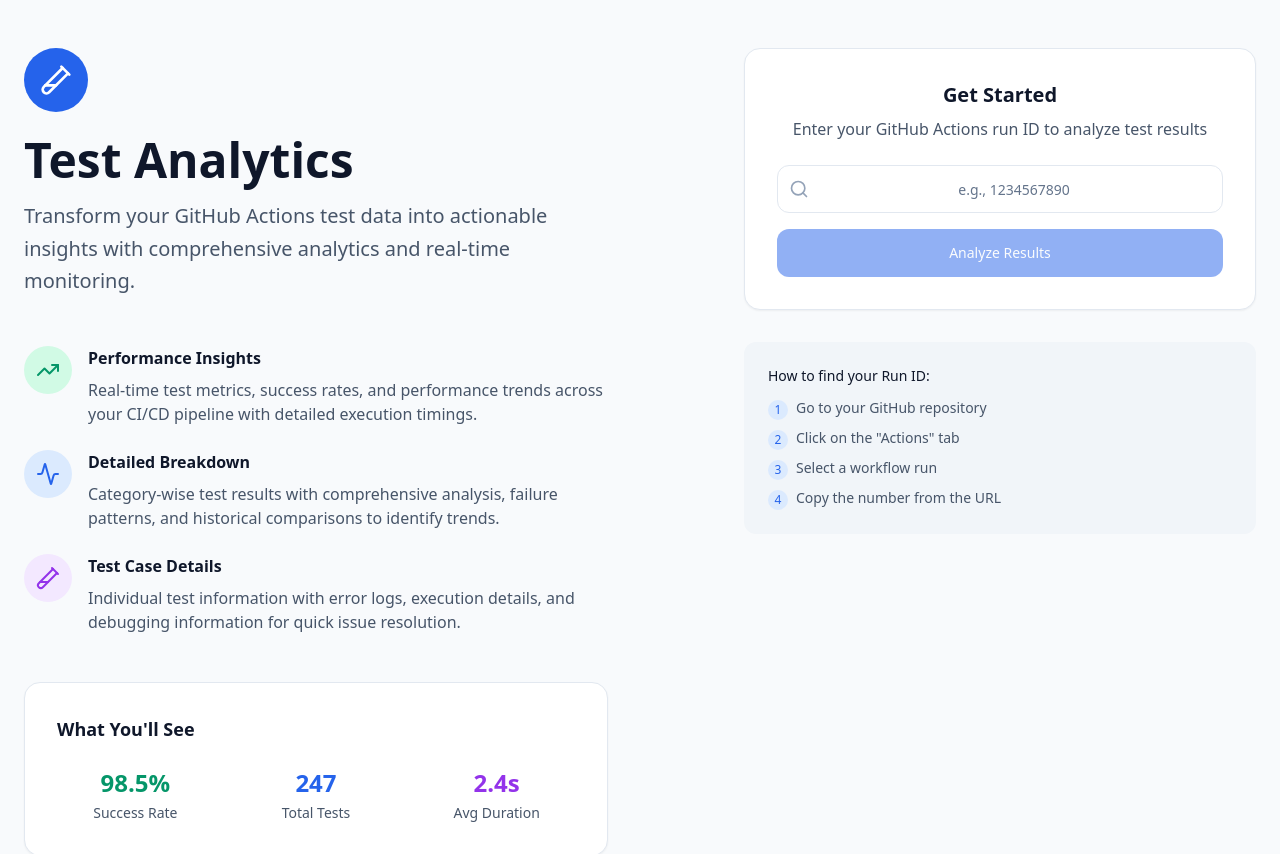
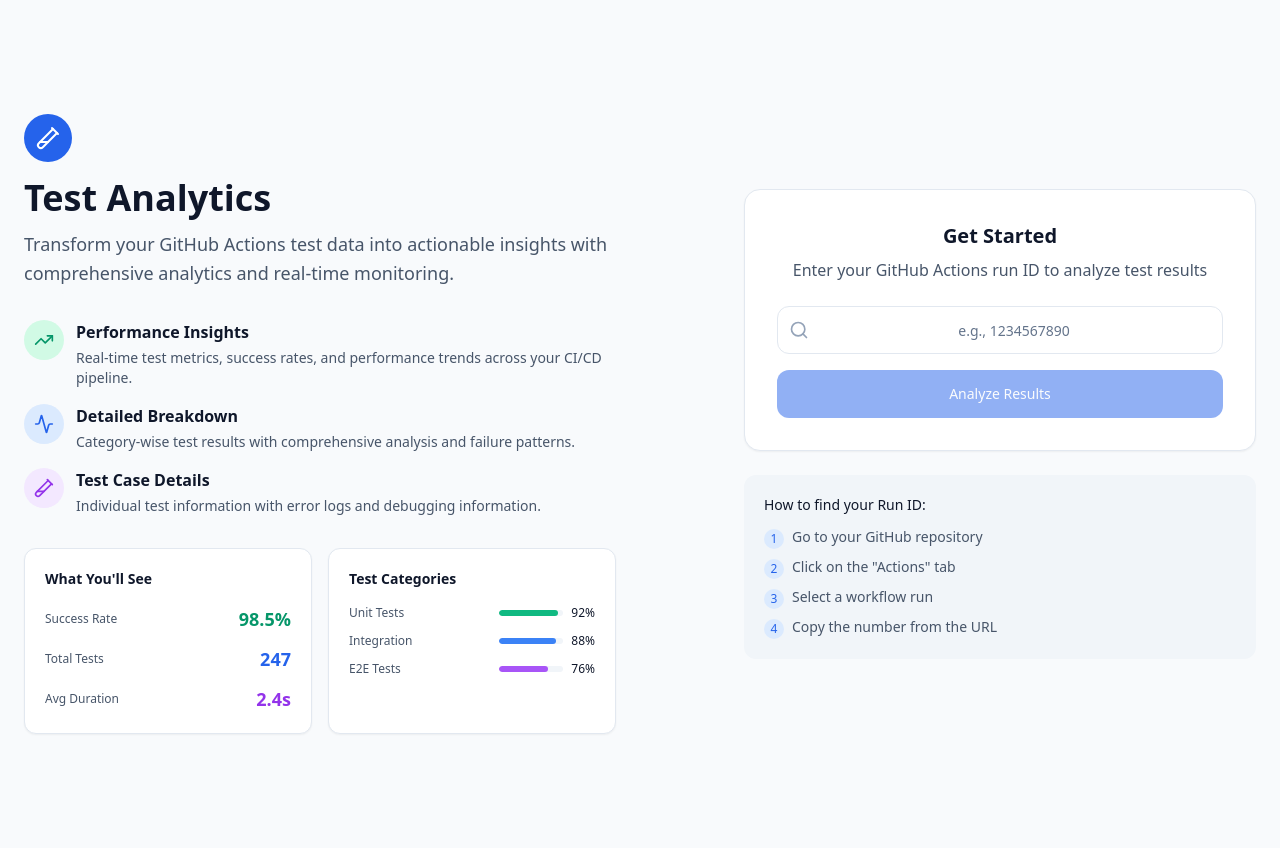
Before and after one commit to Rrrajat/test-case-dashboard-view, a React (Vite) app: page / in a window 1280 px wide. Shown: the top 854 px of the page. Built offline with nearby package versions, Linux system fonts and the light colour scheme.

Commit message:
Refactor landing page layout
Adjust the layout of the landing page to eliminate scrolling and improve the visual presentation of the content. Vertically center the content in the right column.

```diff
--- a/src/pages/Index.tsx
+++ b/src/pages/Index.tsx
@@ -43,107 +43,110 @@ const Index = () => {
   // Landing page with run ID input
   return (
     <div className="min-h-screen bg-slate-50">
-      <div className="w-full max-w-7xl mx-auto px-6 py-12">
-        <div className="grid grid-cols-1 lg:grid-cols-2 gap-16 items-start">
+      <div className="w-full max-w-7xl mx-auto px-6 py-6">
+        <div className="grid grid-cols-1 lg:grid-cols-2 gap-12 items-center min-h-screen">
 
           {/* Left Column - Features & Preview */}
-          <div className="space-y-12">
+          <div className="space-y-8">
             {/* Header */}
             <div className="text-center lg:text-left">
-              <div className="flex justify-center lg:justify-start mb-6">
-                <div className="w-16 h-16 bg-blue-600 rounded-full flex items-center justify-center">
-                  <TestTube2 className="w-8 h-8 text-white" />
+              <div className="flex justify-center lg:justify-start mb-4">
+                <div className="w-12 h-12 bg-blue-600 rounded-full flex items-center justify-center">
+                  <TestTube2 className="w-6 h-6 text-white" />
                 </div>
               </div>
-              <h1 className="text-5xl font-bold text-slate-900 mb-4">
+              <h1 className="text-4xl font-bold text-slate-900 mb-3">
                 Test Analytics
               </h1>
-              <p className="text-xl text-slate-600 leading-relaxed">
+              <p className="text-lg text-slate-600 leading-relaxed">
                 Transform your GitHub Actions test data into actionable insights with comprehensive analytics and real-time monitoring.
               </p>
             </div>
 
             {/* Features Grid */}
-            <div className="grid grid-cols-1 gap-6">
-              <div className="flex items-start gap-4">
-                <div className="w-12 h-12 bg-emerald-100 rounded-full flex items-center justify-center flex-shrink-0">
-                  <TrendingUp className="w-6 h-6 text-emerald-600" />
+            <div className="grid grid-cols-1 gap-4">
+              <div className="flex items-start gap-3">
+                <div className="w-10 h-10 bg-emerald-100 rounded-full flex items-center justify-center flex-shrink-0">
+                  <TrendingUp className="w-5 h-5 text-emerald-600" />
                 </div>
                 <div>
-                  <h3 className="font-semibold text-slate-900 mb-2">Performance Insights</h3>
-                  <p className="text-slate-600">Real-time test metrics, success rates, and performance trends across your CI/CD pipeline with detailed execution timings.</p>
+                  <h3 className="font-semibold text-slate-900 mb-1">Performance Insights</h3>
+                  <p className="text-sm text-slate-600">Real-time test metrics, success rates, and performance trends across your CI/CD pipeline.</p>
                 </div>
               </div>
 
-              <div className="flex items-start gap-4">
-                <div className="w-12 h-12 bg-blue-100 rounded-full flex items-center justify-center flex-shrink-0">
-                  <Activity className="w-6 h-6 text-blue-600" />
+              <div className="flex items-start gap-3">
+                <div className="w-10 h-10 bg-blue-100 rounded-full flex items-center justify-center flex-shrink-0">
+                  <Activity className="w-5 h-5 text-blue-600" />
                 </div>
                 <div>
-                  <h3 className="font-semibold text-slate-900 mb-2">Detailed Breakdown</h3>
-                  <p className="text-slate-600">Category-wise test results with comprehensive analysis, failure patterns, and historical comparisons to identify trends.</p>
+                  <h3 className="font-semibold text-slate-900 mb-1">Detailed Breakdown</h3>
+                  <p className="text-sm text-slate-600">Category-wise test results with comprehensive analysis and failure patterns.</p>
                 </div>
               </div>
 
-              <div className="flex items-start gap-4">
-                <div className="w-12 h-12 bg-purple-100 rounded-full flex items-center justify-center flex-shrink-0">
-                  <TestTube2 className="w-6 h-6 text-purple-600" />
+              <div className="flex items-start gap-3">
+                <div className="w-10 h-10 bg-purple-100 rounded-full flex items-center justify-center flex-shrink-0">
+                  <TestTube2 className="w-5 h-5 text-purple-600" />
                 </div>
                 <div>
-                  <h3 className="font-semibold text-slate-900 mb-2">Test Case Details</h3>
-                  <p className="text-slate-600">Individual test information with error logs, execution details, and debugging information for quick issue resolution.</p>
+                  <h3 className="font-semibold text-slate-900 mb-1">Test Case Details</h3>
+                  <p className="text-sm text-slate-600">Individual test information with error logs and debugging information.</p>
                 </div>
               </div>
             </div>
 
+            {/* Preview Cards */}
+            <div className="grid grid-cols-1 md:grid-cols-2 gap-4">
               {/* Stats Preview */}
-            <div className="bg-white rounded-2xl border border-slate-200 p-8 shadow-sm">
-              <h3 className="text-lg font-semibold text-slate-900 mb-6">What You'll See</h3>
-              <div className="grid grid-cols-3 gap-6">
-                <div className="text-center">
-                  <div className="text-2xl font-bold text-emerald-600 mb-1">98.5%</div>
-                  <div className="text-sm text-slate-600">Success Rate</div>
+              <div className="bg-white rounded-xl border border-slate-200 p-5 shadow-sm">
+                <h3 className="text-sm font-semibold text-slate-900 mb-4">What You'll See</h3>
+                <div className="space-y-3">
+                  <div className="flex items-center justify-between">
+                    <span className="text-xs text-slate-600">Success Rate</span>
+                    <span className="text-lg font-bold text-emerald-600">98.5%</span>
                   </div>
-                <div className="text-center">
-                  <div className="text-2xl font-bold text-blue-600 mb-1">247</div>
-                  <div className="text-sm text-slate-600">Total Tests</div>
+                  <div className="flex items-center justify-between">
+                    <span className="text-xs text-slate-600">Total Tests</span>
+                    <span className="text-lg font-bold text-blue-600">247</span>
                   </div>
-                <div className="text-center">
-                  <div className="text-2xl font-bold text-purple-600 mb-1">2.4s</div>
-                  <div className="text-sm text-slate-600">Avg Duration</div>
+                  <div className="flex items-center justify-between">
+                    <span className="text-xs text-slate-600">Avg Duration</span>
+                    <span className="text-lg font-bold text-purple-600">2.4s</span>
                   </div>
                 </div>
               </div>
 
               {/* Visual Indicators */}
-            <div className="bg-white rounded-2xl border border-slate-200 p-6 shadow-sm">
-              <h4 className="font-medium text-slate-900 mb-4">Test Categories</h4>
+              <div className="bg-white rounded-xl border border-slate-200 p-5 shadow-sm">
+                <h4 className="text-sm font-semibold text-slate-900 mb-4">Test Categories</h4>
                 <div className="space-y-3">
                   <div className="flex items-center justify-between">
-                  <span className="text-sm text-slate-600">Unit Tests</span>
+                    <span className="text-xs text-slate-600">Unit Tests</span>
                     <div className="flex items-center gap-2">
-                    <div className="w-24 h-2 bg-slate-100 rounded-full overflow-hidden">
+                      <div className="w-16 h-1.5 bg-slate-100 rounded-full overflow-hidden">
                         <div className="w-[92%] h-full bg-emerald-500 rounded-full"></div>
                       </div>
-                    <span className="text-sm font-medium text-slate-900">92%</span>
+                      <span className="text-xs font-medium text-slate-900">92%</span>
                     </div>
                   </div>
                   <div className="flex items-center justify-between">
-                  <span className="text-sm text-slate-600">Integration Tests</span>
+                    <span className="text-xs text-slate-600">Integration</span>
                     <div className="flex items-center gap-2">
-                    <div className="w-24 h-2 bg-slate-100 rounded-full overflow-hidden">
+                      <div className="w-16 h-1.5 bg-slate-100 rounded-full overflow-hidden">
                         <div className="w-[88%] h-full bg-blue-500 rounded-full"></div>
                       </div>
-                    <span className="text-sm font-medium text-slate-900">88%</span>
+                      <span className="text-xs font-medium text-slate-900">88%</span>
                     </div>
                   </div>
                   <div className="flex items-center justify-between">
-                  <span className="text-sm text-slate-600">E2E Tests</span>
+                    <span className="text-xs text-slate-600">E2E Tests</span>
                     <div className="flex items-center gap-2">
-                    <div className="w-24 h-2 bg-slate-100 rounded-full overflow-hidden">
+                      <div className="w-16 h-1.5 bg-slate-100 rounded-full overflow-hidden">
                         <div className="w-[76%] h-full bg-purple-500 rounded-full"></div>
                       </div>
-                    <span className="text-sm font-medium text-slate-900">76%</span>
+                      <span className="text-xs font-medium text-slate-900">76%</span>
+                    </div>
                   </div>
                 </div>
               </div>
@@ -151,10 +154,10 @@ const Index = () => {
           </div>
 
           {/* Right Column - Input Card */}
-          <div className="flex flex-col items-center lg:items-end">
+          <div className="flex flex-col justify-center items-center lg:items-end">
             <div className="w-full max-w-md lg:max-w-lg">
               {/* Input Card */}
-              <div className="bg-white rounded-2xl border border-slate-200 p-8 shadow-sm mb-8">
+              <div className="bg-white rounded-2xl border border-slate-200 p-8 shadow-sm mb-6">
                 <div className="text-center mb-6">
                   <h2 className="text-xl font-semibold text-slate-900 mb-2">
                     Get Started
@@ -186,7 +189,7 @@ const Index = () => {
               </div>
 
               {/* How to find Run ID */}
-              <div className="bg-slate-100 rounded-xl p-6 text-sm">
+              <div className="bg-slate-100 rounded-xl p-5 text-sm">
                 <h4 className="font-medium text-slate-900 mb-3">How to find your Run ID:</h4>
                 <ol className="space-y-2 text-slate-600">
                   <li className="flex items-start gap-2">
```
Lines whose indentation alone changed are shown as unchanged.
